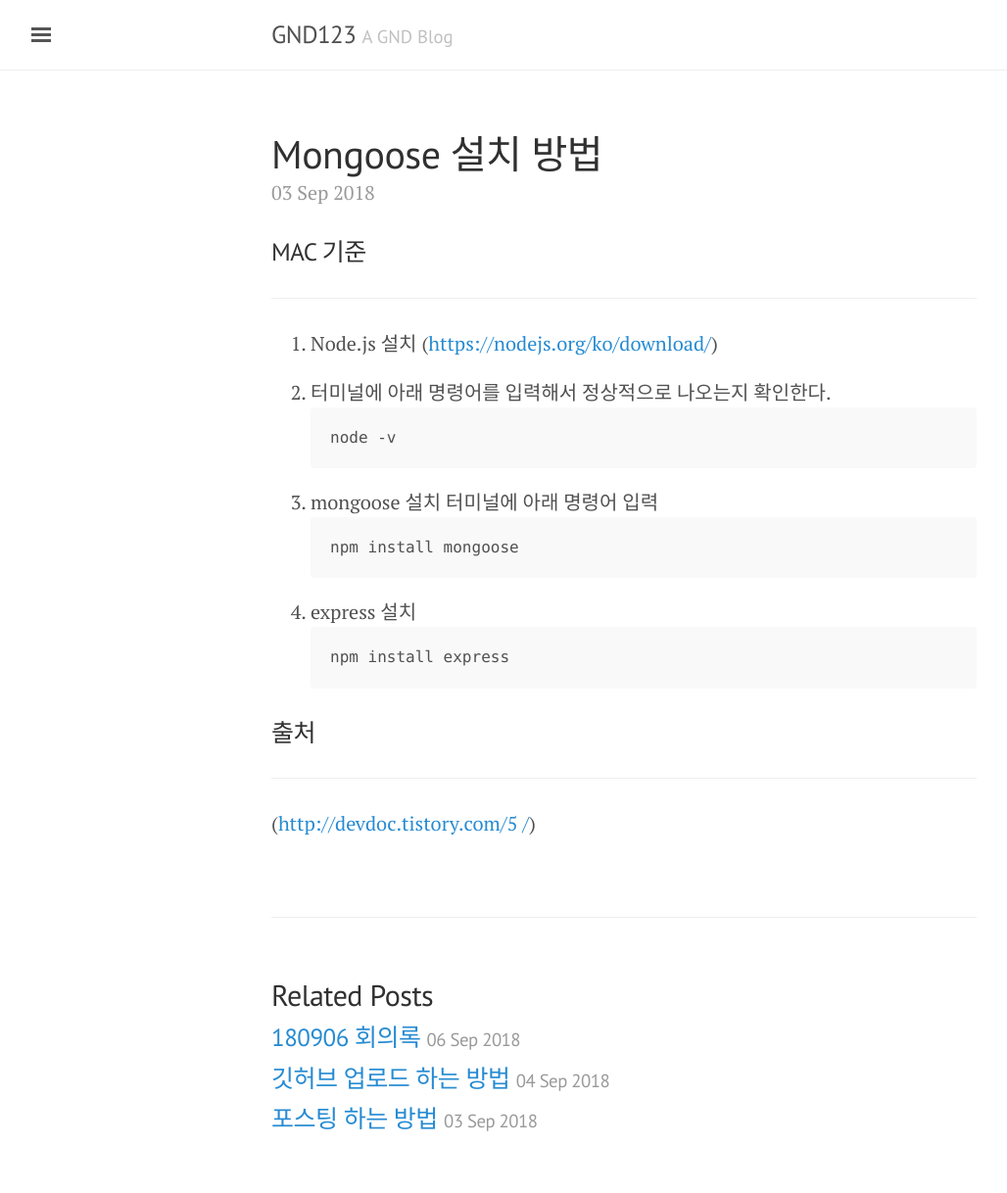
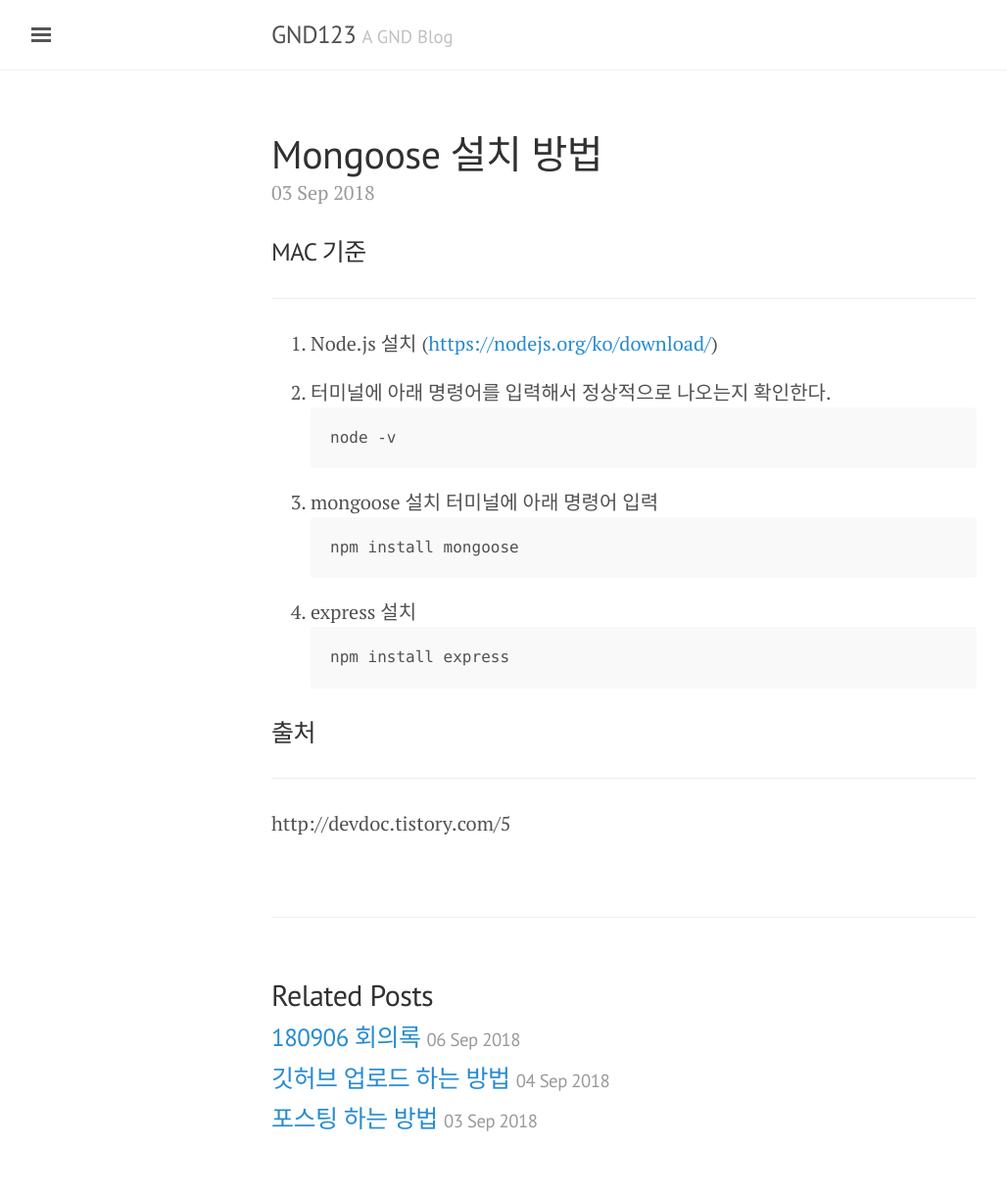
Before and after one commit to GND123/GND123.github.io, a Jekyll site: the page built from _posts/2018-09-03-Install-Mongoose.md, in a window 1280 px wide. Shown: the whole page at 98% size, without its empty margins (3-1031 px from the left). Built offline with Jekyll 4.4.1, drawn with Linux system fonts in a browser that asks for light colours.

Commit message:
Update 2018-09-03-Install-Mongoose.md

```diff
--- a/_posts/2018-09-03-Install-Mongoose.md
+++ b/_posts/2018-09-03-Install-Mongoose.md
@@ -25,4 +25,4 @@ npm install express
 
 ### 출처
 ***
-(<http://devdoc.tistory.com/5 />)
+http://devdoc.tistory.com/5
```
